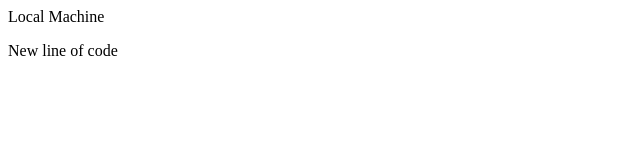
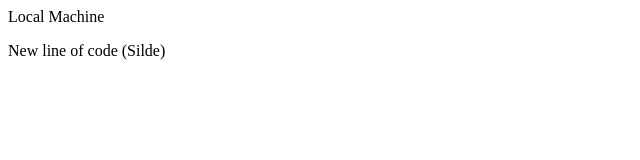
Before and after one commit to Sayyad-Sahil/machinerepo, a plain HTML site: page index.html in a window 1280 px wide. Shown: the full height of the page, 0-640 px from the left. Drawn offline with Linux system fonts and the light colour scheme.

```diff
--- a/index.html
+++ b/index.html
@@ -1,2 +1,2 @@
 <p>Local Machine</p>
-<p>New line of code</p>
+<p>New line of code (Silde)</p>
```
